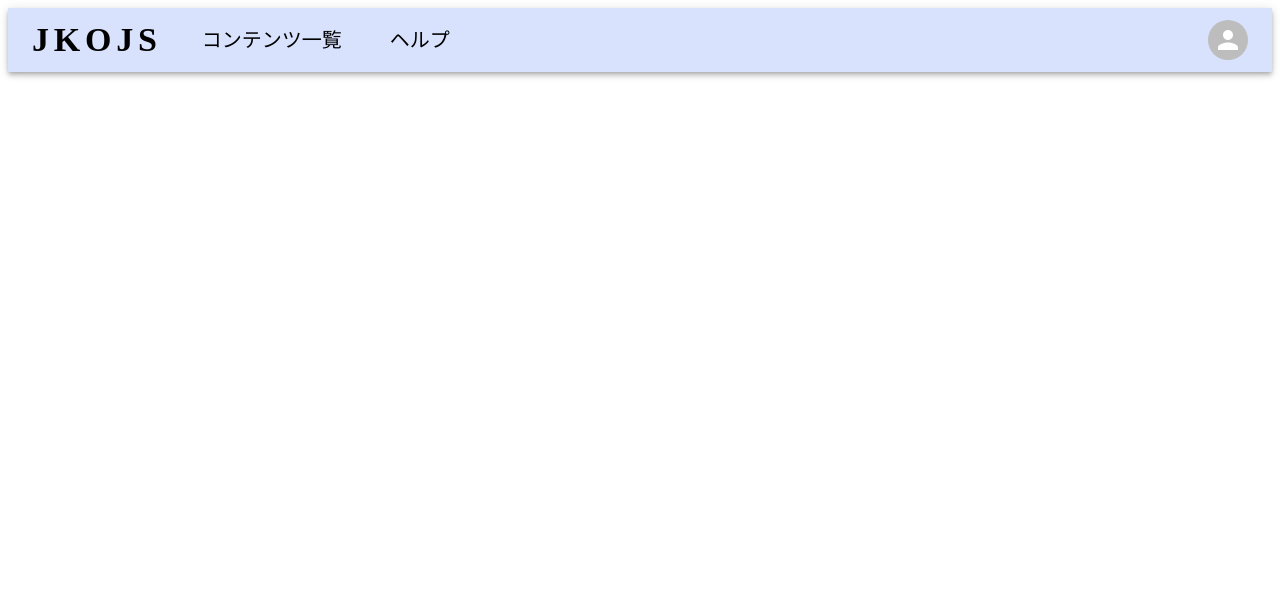
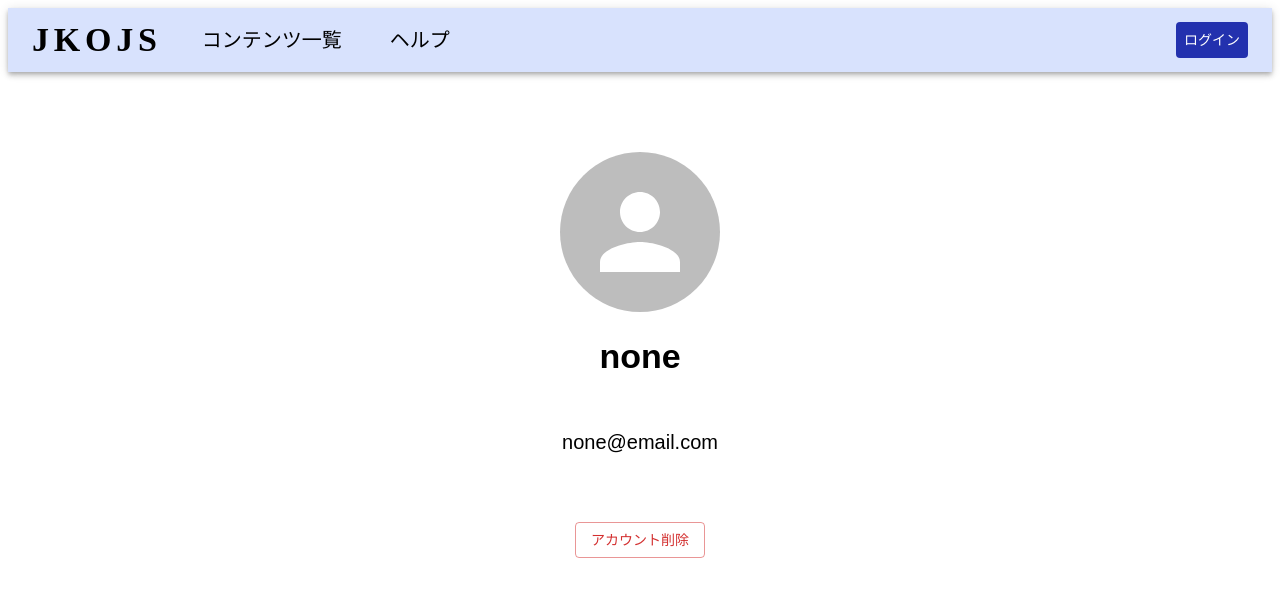
Before and after one commit to mct-joken/jkojs-front, a React (Vite) app: page /mypage in a window 1280 px wide. Before the commit this address had no page. Shown: the top 596 px of the page. Built offline with nearby package versions, Linux system fonts and the light colour scheme; a web font is replaced by a local one.

Commit message:
#18 マイページの実装

```diff
--- a/src/component/Deleteuser.tsx
+++ b/src/component/Deleteuser.tsx
@@ -0,0 +1,48 @@
+import * as React from 'react';
+import Button from '@mui/material/Button';
+import TextField from '@mui/material/TextField';
+import Dialog from '@mui/material/Dialog';
+import DialogActions from '@mui/material/DialogActions';
+import DialogContent from '@mui/material/DialogContent';
+import DialogContentText from '@mui/material/DialogContentText';
+import DialogTitle from '@mui/material/DialogTitle';
+export default function Deleteuser(){
+    const [open, setOpen] = React.useState(false);
+
+    const handleClickOpen = () => {
+        setOpen(true);
+    };
+
+    const handleClose = () => {
+        setOpen(false);
+    };
+
+    return (
+        <div>
+            <Button variant="outlined" color="error" onClick={handleClickOpen}>
+                アカウント削除
+            </Button>
+            <Dialog open={open} onClose={handleClose}>
+                <DialogTitle color="error" >警告</DialogTitle>
+                <DialogContent>
+                    <center>
+                    <DialogContentText color="error" >
+                        本当に削除していいですか<br/>※削除した後は復旧てきません<br/>パスワードを入力してください
+                        </DialogContentText>
+                    </center>
+                    <TextField
+                        autoFocus
+                        margin="dense"
+                        type="password"
+                        fullWidth
+                        variant="standard"
+                    />
+                </DialogContent>
+                <DialogActions>
+                    <Button onClick={handleClose}>キャンセル</Button>
+                    <Button color="error" onClick={handleClose}>実行</Button>
+                </DialogActions>
+            </Dialog>
+        </div>
+    );
+}
--- a/src/component/Header.tsx
+++ b/src/component/Header.tsx
@@ -11,6 +11,7 @@ import Avatar from '@mui/material/Avatar';
 import Button from '@mui/material/Button';
 import Tooltip from '@mui/material/Tooltip';
 import MenuItem from '@mui/material/MenuItem';
+import {Link} from "react-router-dom";
 
 const pages = ['コンテンツ一覧', 'ヘルプ'];
 const settings = ['ログイン', 'アカウント作成'];
@@ -163,7 +164,8 @@ const Header: React.FC<Props> = (props)  => {
                                 ))}
                             </Menu>
                         </Box> :
-                        <Button sx={{
+                        <Link to="/mypage">
+                            <Button sx={{
                             flexGrow: 0,
                             backgroundColor: "#2331AE",
                             color: '#fff',
@@ -171,6 +173,7 @@ const Header: React.FC<Props> = (props)  => {
                                 backgroundColor: "#2331AE",
                             }
                         }}>ログイン</Button>
+                        </Link>
 
                     }
 
--- a/src/route.tsx
+++ b/src/route.tsx
@@ -5,16 +5,18 @@ import Top from "./pages/top";
 import Contests from "./pages/contests";
 import {ThemeProvider} from "@mui/system";
 import theme from "./fixtures/theme";
+import Mypage from "./pages/mypage";
 
 export const Router:React.FC = () => {
     return (
         <>
             <ThemeProvider theme={theme}>
                 <BrowserRouter >
-                    <Header userIcon="" userName="your name"　isLogin={true}/>
+                    <Header userIcon="" userName="your name"　isLogin={false}/>
                     <Routes>
                         <Route path="/" element={<Top/>}/>
                         <Route path="/contests" element={<Contests/>}/>
+                        <Route path="/mypage" element={<Mypage/>}/>
                     </Routes>
                 </BrowserRouter>
             </ThemeProvider>
```
